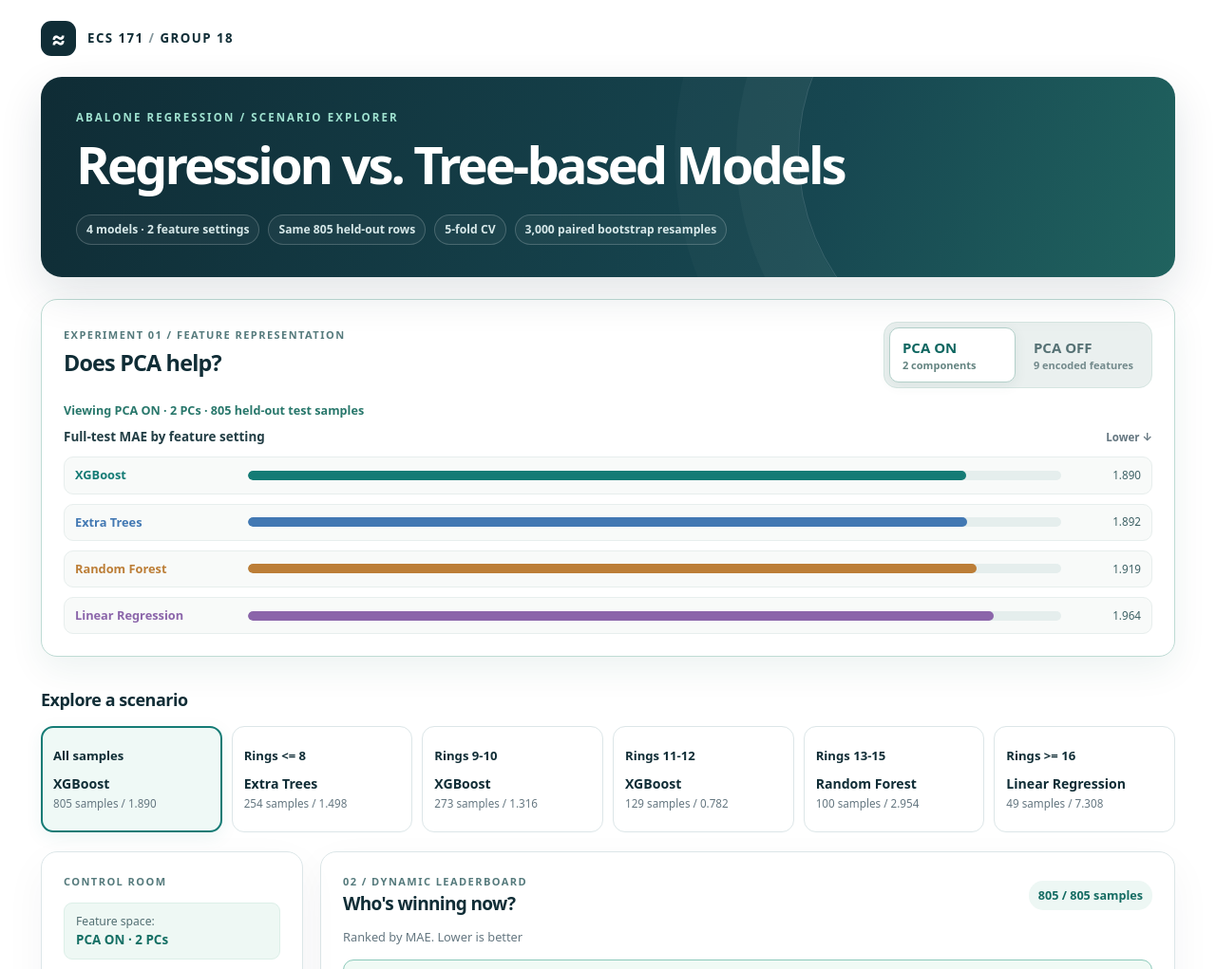
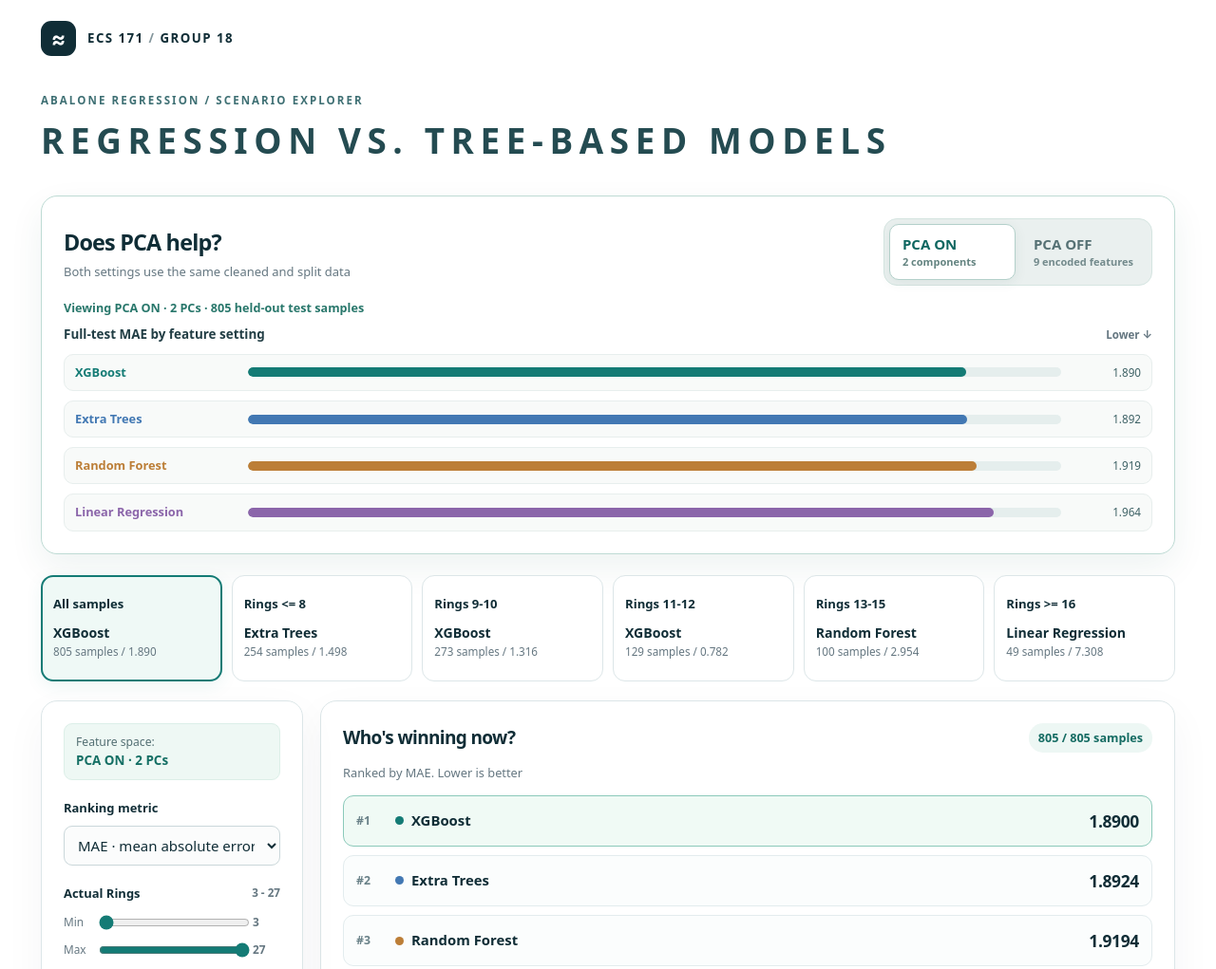
Before and after one commit to Kazelink166/ECS171_Final_Project, a plain HTML site: page docs/index.html in a window 1280 px wide. Shown: the top 1021 px of the page at 95% size. Drawn offline with Linux system fonts and the light colour scheme.

Commit message:
update html2

```diff
--- a/docs/app.js
+++ b/docs/app.js
@@ -370,7 +370,6 @@
         tr.append(td);
         tbody.append(tr);
       }
-      $('#sample-status').textContent = 'Showing ' + Math.min(shown.length, limit) + ' of ' + shown.length + ' matching samples. Row winner = smallest absolute error on that observation.';
     }
     /* V3 extra visualization functions injected below. */
     const metricsMap = Object.fromEntries((data.metrics || []).map(r => [r.Setting + '|' + r.Model, r]));
--- a/docs/index.html
+++ b/docs/index.html
@@ -18,18 +18,15 @@
     .brand{font-size:.83rem;font-weight:800;letter-spacing:.11em;text-transform:uppercase}
     .navnote{margin-left:auto;display:flex;align-items:center;gap:7px;color:var(--muted);font-size:.83rem;font-weight:600}
     .dot-live{display:inline-block;width:7px;height:7px;background:#40bba0;border-radius:50%}
-    .hero{position:relative;overflow:hidden;background:linear-gradient(111deg,#0f2c35 0%,#174751 68%,#20635f 100%);border-radius:22px;color:white;padding:34px 37px;display:grid;grid-template-columns:minmax(0,1fr);gap:0;box-shadow:0 17px 46px rgba(16,45,54,.12)}
-    .hero:before{content:"";position:absolute;right:-65px;top:-150px;width:460px;height:460px;border:1px solid #ffffff25;border-radius:50%;box-shadow:0 0 0 65px #ffffff08,0 0 0 130px #ffffff05;pointer-events:none}
+    .hero{position:relative;overflow:hidden;background:#fff;border-radius:0;color:var(--ink);padding:16px 0 12px;display:grid;grid-template-columns:minmax(0,1fr);gap:0;box-shadow:none}
+
     .hero-copy{position:relative;z-index:1}
-    .eyebrow{color:#9fe2d0;letter-spacing:.18em;font-size:.72rem;font-weight:850;text-transform:uppercase}
-    h1{font-size:clamp(2rem,4.3vw,3.4rem);letter-spacing:-.055em;line-height:1.09;margin:12px 0 16px;max-width:100%;font-weight:790}
-    .hero-copy p{color:#bcd0d2;max-width:770px;font-size:.96rem;margin:0}
-    .hero-tags{display:flex;flex-wrap:wrap;gap:9px;margin-top:22px}
-    .hero-tag{border:1px solid #ffffff31;background:#ffffff0b;padding:6px 10px;border-radius:20px;font-size:.76rem;font-weight:650;color:#d7e8e9}
+    .eyebrow{color:#3f7074;letter-spacing:.18em;font-size:.72rem;font-weight:850;text-transform:uppercase}
+    h1{font-family:inherit;font-size:clamp(1.5rem,3vw,2.3rem);letter-spacing:.18em;line-height:1.25;margin:11px 0 0;max-width:100%;font-weight:850;text-transform:uppercase;color:#244b51}
     .section-intro{display:flex;justify-content:space-between;align-items:baseline;gap:14px;flex-wrap:wrap;margin:32px 0 14px}
     .section-intro h2{font-size:1.12rem;letter-spacing:-.025em;margin:0}
     .section-intro p{margin:0;color:var(--muted);font-size:.83rem}
-    .scenario-rail{display:grid;grid-template-columns:repeat(6,minmax(0,1fr));gap:10px}
+    .scenario-rail{display:grid;grid-template-columns:repeat(6,minmax(0,1fr));gap:10px;margin-top:22px}
     .scenario{min-height:112px;text-align:left;padding:13px 12px;background:var(--paper);border:1px solid var(--line);border-radius:13px;color:var(--ink);transition:border .16s,transform .16s,box-shadow .16s}
     .scenario:hover{transform:translateY(-2px);box-shadow:var(--shadow);border-color:#b4cdca}
     .scenario.active{border:2px solid #147b75;padding:12px 11px;background:#eff9f6;box-shadow:0 5px 18px #147b7514}
@@ -136,7 +133,7 @@
     .mini-bar-track{height:10px;min-width:0;border-radius:5px;background:#e5eeed;overflow:hidden}
     .mini-bar-fill{display:block;height:100%;border-radius:5px}
     .mini-bar-value{min-width:60px;text-align:right;font-size:.73rem;font-variant-numeric:tabular-nums;color:#3d6165}
-    .filter-setting{margin-top:13px;background:#eef8f4;border:1px solid #dcefe8;border-radius:9px;padding:10px 12px;font-size:.76rem;color:#536f73}
+    .filter-setting{margin-top:0;background:#eef8f4;border:1px solid #dcefe8;border-radius:9px;padding:10px 12px;font-size:.76rem;color:#536f73}
     .filter-setting strong{display:block;color:#146f64;font-size:.84rem}
     .confidence-panel{margin-top:20px}
     .uncertainty-grid{display:grid;grid-template-columns:minmax(0,1.22fr) minmax(0,.93fr);gap:22px;margin-top:17px}
@@ -170,7 +167,6 @@
     <div class="hero-copy">
       <div class="eyebrow">Abalone regression / scenario explorer</div>
       <h1>Regression vs. Tree-based Models</h1>
-      <div class="hero-tags"><span class="hero-tag">4 models · 2 feature settings</span><span class="hero-tag">Same 805 held-out rows</span><span class="hero-tag">5-fold CV</span><span class="hero-tag">3,000 paired bootstrap resamples</span></div>
     </div>
   </section>
 
@@ -178,7 +174,7 @@
 
   <section class="panel feature-lab" aria-labelledby="feature-lab-title">
     <div class="lab-heading">
-      <div><div class="kicker">Experiment 01 / Feature representation</div><h2 id="feature-lab-title">Does PCA help?</h2></div>
+      <div><h2 id="feature-lab-title">Does PCA help?</h2><p class="hint">Both settings use the same cleaned and split data</p></div>
       <div class="feature-toggle" role="group" aria-label="Select feature representation">
         <button type="button" id="setting-pca" class="feature-choice active" aria-pressed="true"><span>PCA ON</span><small>2 components</small></button>
         <button type="button" id="setting-nopca" class="feature-choice" aria-pressed="false"><span>PCA OFF</span><small>9 encoded features</small></button>
@@ -194,13 +190,12 @@
   </section>
 
   <section aria-label="Example scenarios">
-    <div class="section-intro"><h2>Explore a scenario</h2></div>
     <div id="scenario-rail" class="scenario-rail"></div>
   </section>
 
   <div class="workspace">
     <aside class="panel control-panel" aria-label="Filters">
-      <div class="kicker">Control room</div><div class="filter-setting">Feature space: <strong id="filter-setting-name">PCA ON · 2 PCs</strong></div>
+      <div class="filter-setting">Feature space: <strong id="filter-setting-name">PCA ON · 2 PCs</strong></div>
       <div class="field"><label class="field-title" for="metric-select">Ranking metric</label>
         <select id="metric-select" class="input-shell">
           <option value="MAE">MAE · mean absolute error ↓</option>
@@ -228,20 +223,20 @@
 
     <div class="main-column">
       <section class="panel" aria-labelledby="leaderboard-title">
-        <div class="section-head"><div><div class="kicker">02 / Dynamic leaderboard</div><h2 id="leaderboard-title">Who's winning now?</h2></div><span id="sample-badge" class="badge-sample">— samples</span></div>
+        <div class="section-head"><div><h2 id="leaderboard-title">Who's winning now?</h2></div><span id="sample-badge" class="badge-sample">— samples</span></div>
         <p id="metric-note" class="metric-note">Ranked by MAE. Lower is better</p>
         <div id="rank-list" class="rank-list" aria-live="polite"></div>
         <div id="low-count-alert" class="alert" hidden></div>
       </section>
 
       <section class="panel" aria-labelledby="heatmap-title">
-        <div class="section-head"><div><div class="kicker">03 / Performance by Rings</div><h2 id="heatmap-title">Where does each model win?</h2></div></div>
+        <div class="section-head"><div><h2 id="heatmap-title">Where does each model win?</h2></div></div>
         <div class="table-scroll"><table class="heatmap" aria-label="Model scores by ring-count segment"><thead id="heatmap-head"></thead><tbody id="heatmap-body"></tbody></table></div>
       </section>
 
       <div class="detail-grid">
         <section class="panel" aria-labelledby="duel-title">
-          <div class="kicker">04 / Head-to-head</div><h2 id="duel-title">Who wins more samples?</h2>
+          <h2 id="duel-title">Who wins more samples?</h2>
           <p class="hint">Compare absolute errors on the <em>same</em> observations.</p>
           <div class="duel-controls"><select id="duel-a" class="compact-select" aria-label="First comparison model"></select><span class="versus">VS</span><select id="duel-b" class="compact-select" aria-label="Second comparison model"></select></div>
           <div id="duel-result" class="duel-results">—</div>
@@ -249,7 +244,7 @@
           <div class="duel-key"><span id="duel-a-label">—</span><span id="duel-b-label">—</span></div>
         </section>
         <section class="panel" aria-labelledby="scatter-title">
-          <div class="split-head"><div><div class="kicker">05 / Prediction map</div><h2 id="scatter-title">Actual vs. predicted</h2></div><select id="plot-model" class="compact-select" aria-label="Model for scatter plot"></select></div>
+          <div class="split-head"><div><h2 id="scatter-title">Actual vs. predicted</h2></div><select id="plot-model" class="compact-select" aria-label="Model for scatter plot"></select></div>
           <svg id="scatter-svg" class="scatter" viewBox="0 0 640 310" role="img" aria-label="Scatter plot showing test prediction errors"></svg>
           <div class="plot-legend"><span><i class="legend-dot" style="background:#1c9186"></i> Error ≤ 2 rings</span><span><i class="legend-dot" style="background:#df9960"></i> Error > 2 rings</span></div>
           <p id="plot-inspector" class="inspector-info">Hover over a point to inspect a sample; click it to find it below.</p>
@@ -257,16 +252,15 @@
       </div>
 
       <section class="panel" aria-labelledby="samples-title">
-        <div class="section-head"><div><div class="kicker">06 / Test-set explorer</div><h2 id="samples-title">Inspect individual predictions</h2></div>
+        <div class="section-head"><div><h2 id="samples-title">Inspect individual predictions</h2></div>
           <div class="sample-controls"><input type="search" id="row-search" class="sample-input" placeholder="Original row ID" aria-label="Search original row ID"><select id="sort-samples" class="compact-select" aria-label="Sort sample predictions"><option value="worst">Largest errors first</option><option value="best">Smallest errors first</option><option value="disagree">Most model disagreement</option><option value="index">Original row order</option></select></div>
         </div>
         <div class="table-scroll"><table class="samples"><thead><tr><th>Original row</th><th>Sex</th><th>Actual</th><th>Predicted</th><th>Abs. error</th><th>Row winner</th></tr></thead><tbody id="sample-body"></tbody></table></div>
-        <p class="hint" id="sample-status">Showing selected test samples.</p>
       </section>
     </div>
   </div>
   <section class="panel confidence-panel" id="confidence" aria-labelledby="confidence-title">
-    <div class="section-head"><div><div class="kicker">07 / Statistical uncertainty</div><h2 id="confidence-title">95% Confidence Interval</h2></div></div>
+    <div class="section-head"><div><h2 id="confidence-title">95% Confidence Interval</h2></div></div>
     <div class="uncertainty-grid">
       <div class="ci-panel">
         <div class="compact-heading"><strong>95% MAE intervals</strong><span id="ci-setting-caption">PCA ON</span></div>
```
